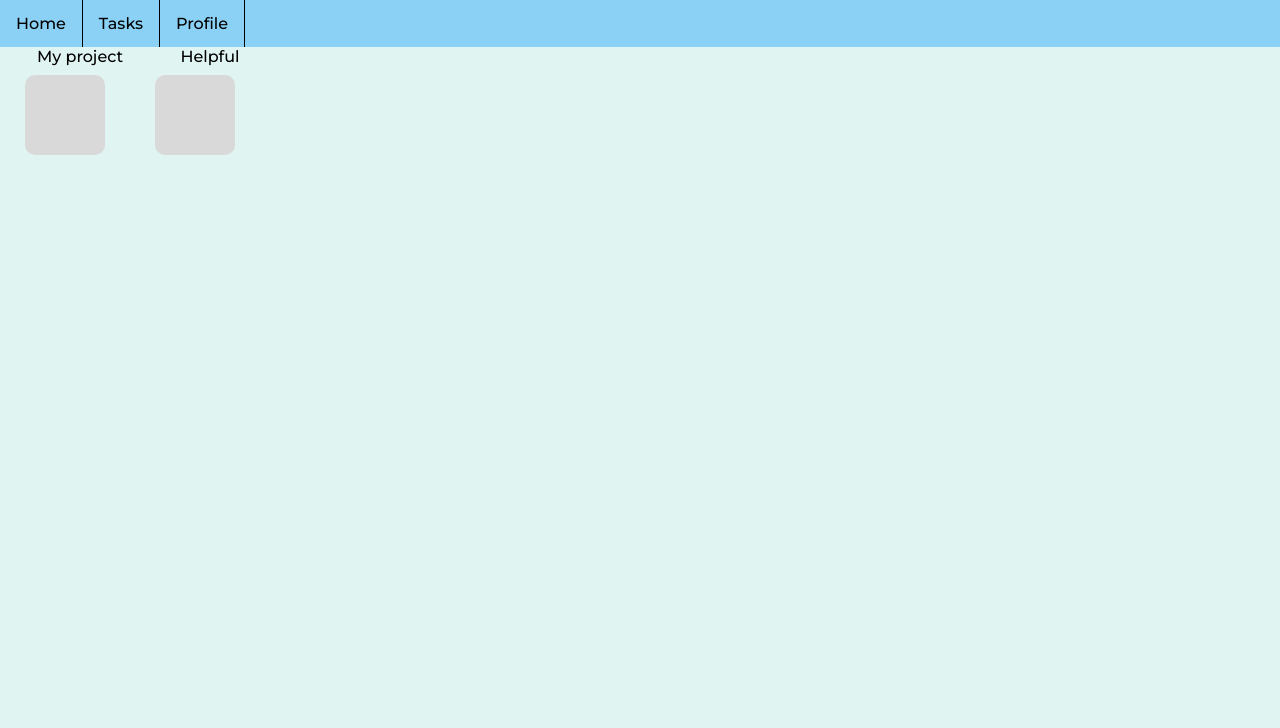
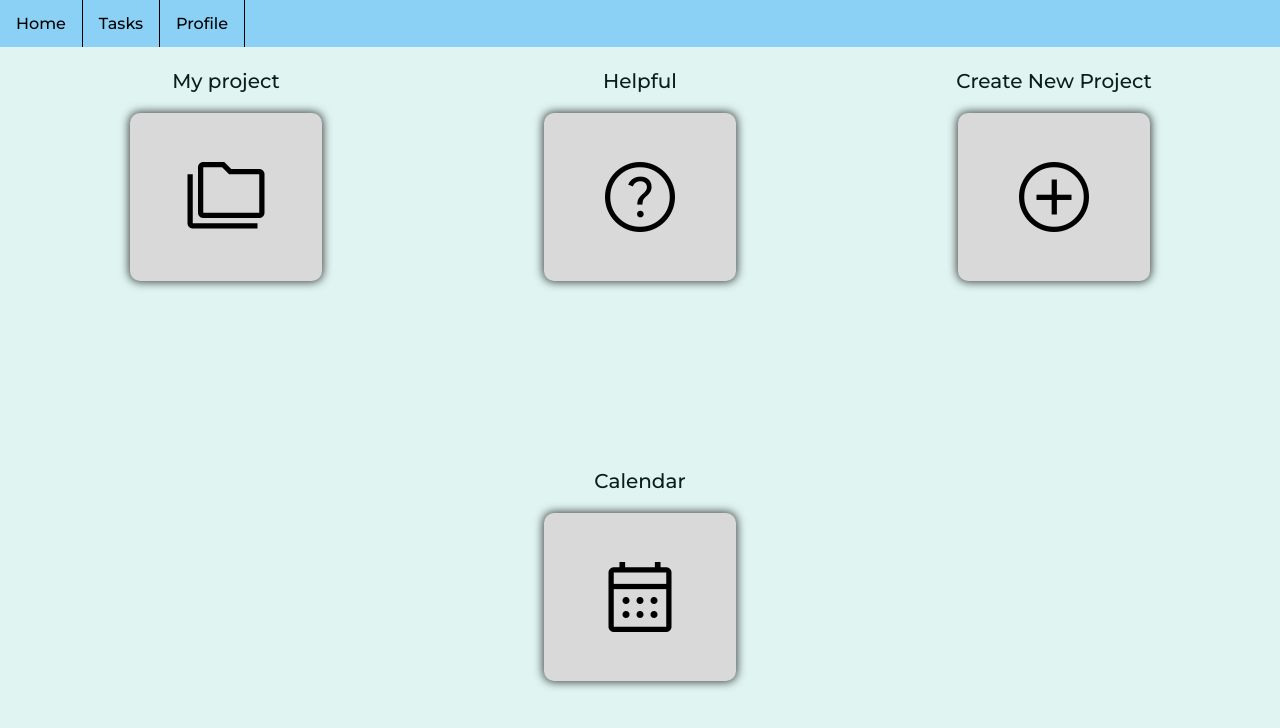
Before and after one commit to baalais/jira_grupa, a React (Create React App) app: page / in a window 1280 px wide. Shown: the top 728 px of the page. Built offline with nearby package versions, Linux system fonts and the light colour scheme.

Commit message:
uztaisiju main

```diff
--- a/src/App.js
+++ b/src/App.js
@@ -3,25 +3,50 @@ import { useNavigate } from 'react-router-dom';
 import './Style/Main.css';
 import Header from './Components/Header.js';
 
+
 export default function App() {
   const navigate = useNavigate();
+
+  const navigateToAddTask = () => {
+      navigate('/addTask');
+  };
+
+//uztaisit vel sitadas navigateToXXXXX funkcijas lai aizsutitu uz citam lapam (calendar, projects etc.)
+
     return (
       <>
+      <link rel="stylesheet" href="https://fonts.googleapis.com/css2?family=Material+Symbols+Outlined:opsz,wght,FILL,GRAD@24,400,0,0" />
       <Header/>
-      <div class="mainContainer">
-        <div class="text">My project</div>
-        <div class="square"></div>
-</div>
+      <div className="base">
+        <div class="mainContainer">
+          <p>My project</p>
+          <div class="square">
+          <span class="material-symbols-outlined">folder_copy</span>
+          </div>
+        </div>
 
-      <div class="mainContainer">
-        <div class="text">Helpful</div>
-        <div class="square"></div>
-        {/* <div class="square" onclick="goToPage('./Login.css')"></div> */}
-
-      </div>
+        <div class="mainContainer">
+          <p>Helpful</p>
+          <div class="square">
+          <span class="material-symbols-outlined">help</span>
+          </div>
+        </div>
 
 
+        <div class="mainContainer">
+          <p>Create New Project</p>
+          <div onClick={navigateToAddTask} class="square">
+          <span className="material-symbols-outlined">add_circle</span>
+          </div>
+        </div>
+
+        <div class="mainContainer">
+          <p>Calendar</p>
+          <div class="square">
+          <span class="material-symbols-outlined">calendar_month</span>
+          </div>
+        </div>
+      </div>
       </>
-
     )
 }
--- a/src/Components/Header.js
+++ b/src/Components/Header.js
@@ -1,12 +1,20 @@
 import React from 'react';
 import { Link } from 'react-router-dom';
+import { useNavigate } from 'react-router-dom';
 
 const Header = () => {
+  const navigate = useNavigate();
+
+  const navigateToAddTask = () => {
+      navigate('/addTask');
+  };
+
+  //uztaisit navigateTo
   return (
     <header>
       <div class="navbar">
-        <a href="#home">Home</a>
-        <a href="#tasks">Tasks</a>
+        <a >Home</a>
+        <a onClick={navigateToAddTask} >Tasks</a>
         <a href="#profile">Profile</a>
       </div>
     </header>
--- a/src/style/Main.css
+++ b/src/style/Main.css
@@ -31,29 +31,53 @@ body {
    padding: 70px;
 }
 
+.base{
+    display: flex;
+    justify-content: center;
+    flex-wrap: wrap;
+    min-height: 100vh;
+    width: 100%;
+}
+
 .mainContainer {
     position: relative;
     display: flex;
-    justify-content: space-between;
+    flex-direction: column;
+    justify-content: center;
+    align-items: center;
     margin-top: 50px;
-    flex-direction: column;
     padding: 15px;
-
+    width: 30%;
+    height: 30%;
 
 }
+
 
 .square {
     display: flex;
     flex-direction: column;
     justify-content: center;
+    align-items: center;
     background-color: #D9D9D9;
-    width: 80px;
-    height: 80px;
+    width: 50%;
+    height: 70%;;
     margin: 10px;
     border-radius: 10px;
     cursor: pointer;
+    box-shadow: 0px 0px 10px 1px rgba(0,0,0,0.75);
+    margin: 20px;
+    transition: all ease-in-out .15s;
+
+    .material-symbols-outlined{
+        font-size: 84px;
+    }
 
 }
+
+.square:hover{
+    box-shadow: 0px 0px 15px 1px rgba(0,0,0,0.75);
+}
+
 
 .text {
     position: absolute;
```
